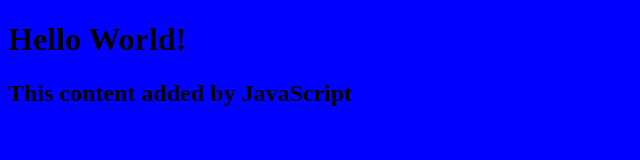
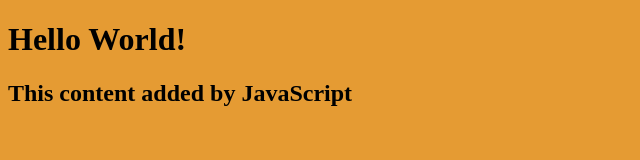
Before and after one commit to ricardomerlin/ricardos-website, a plain HTML site: page index.html in a window 1280 px wide. Shown: the whole page, without its empty margins (0-640 px from the left). Drawn offline with Linux system fonts and the light colour scheme.

Commit message:
updating css color

```diff
--- a/style.css
+++ b/style.css
@@ -1,3 +1,3 @@
 body {
-    background: blue;
+    background: rgb(229, 155, 51);
 }
```
